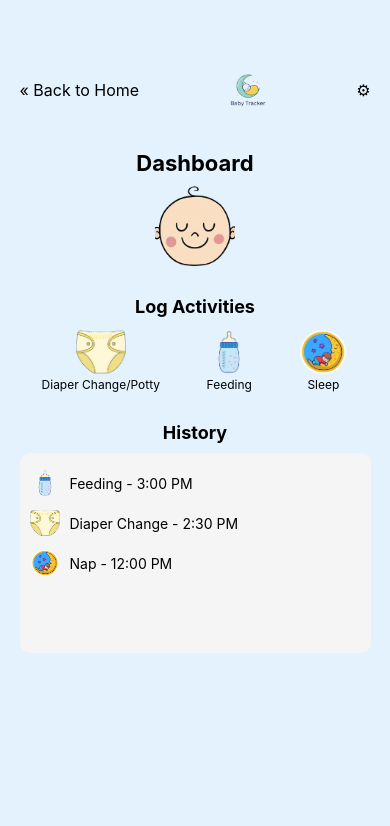
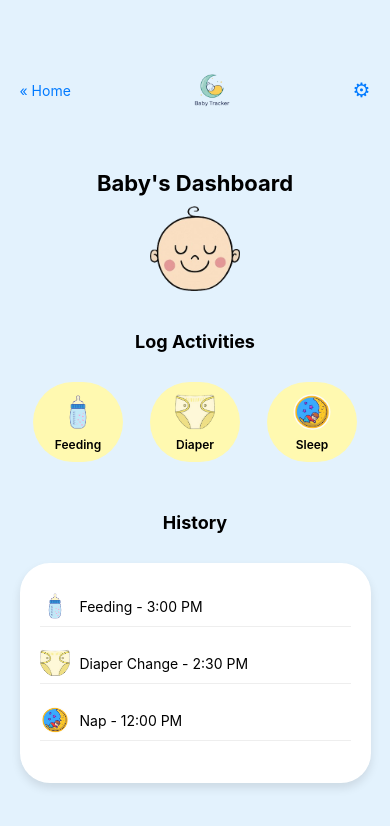
Before and after one commit to ama0917/CSCE-4901.501-Baby-Tracker, a React Native app: screen /ChildDashboard in a window 390 px wide. Shown: the top 826 px of the page. Built offline with nearby package versions, Linux system fonts and the light colour scheme.

Commit message:
Fixed styling on both Child Dashboard and Home Screen

```diff
--- a/screens/ChildDashboard.js
+++ b/screens/ChildDashboard.js
@@ -1,16 +1,18 @@
 import React from 'react';
 import { View, Text, Image, TouchableOpacity, ScrollView, StyleSheet } from 'react-native';
-import { useNavigation } from '@react-navigation/native';
+import { useNavigation, useRoute } from '@react-navigation/native';
 
 export default function ChildDashboard() {
   const navigation = useNavigation();
+  const route = useRoute();
+  const { name } = route.params || { name: "Baby"}; // Just incase there isnt a name issued
 
   return (
     <View style={styles.container}>
       {/* Header Section */}
       <View style={styles.header}>
         <TouchableOpacity onPress={() => navigation.navigate('Home')}>
-          <Text style={styles.backButton}>« Back to Home</Text>
+          <Text style={styles.backButton}>« Home</Text>
         </TouchableOpacity>
         <Image source={require('../assets/logo.png')} style={styles.logo} />
         <TouchableOpacity>
@@ -19,19 +21,19 @@ export default function ChildDashboard() {
       </View>
 
       {/* Baby Name and Profile */}
-      <Text style={styles.title}>Dashboard</Text>
+      <Text style={styles.title}>{name}'s Dashboard</Text>
       <Image source={require('../assets/happy-baby.png')} style={styles.profileImage} />
 
       {/* Log Activities */}
       <Text style={styles.sectionTitle}>Log Activities</Text>
       <View style={styles.activitiesContainer}>
         <TouchableOpacity style={styles.activityButton}>
-          <Image source={require('../assets/diaper.png')} style={styles.activityIcon} />
-          <Text style={styles.activityText}>Diaper Change/Potty</Text>
+          <Image source={require('../assets/bottle.png')} style={styles.activityIcon} />
+          <Text style={styles.activityText}>Feeding</Text>
         </TouchableOpacity>
         <TouchableOpacity style={styles.activityButton}>
-          <Image source={require('../assets/bottle.png')} style={styles.activityIcon} />
-          <Text style={styles.activityText}>Feeding</Text>
+          <Image source={require('../assets/diaper.png')} style={styles.activityIcon} />
+          <Text style={styles.activityText}>Diaper</Text>
         </TouchableOpacity>
         <TouchableOpacity style={styles.activityButton}>
           <Image source={require('../assets/sleep.png')} style={styles.activityIcon} />
@@ -39,7 +41,7 @@ export default function ChildDashboard() {
         </TouchableOpacity>
       </View>
 
-      {/* History Section with Scroll */}
+      {/* History Section with Scroll, Information is for testing the look  */}
       <Text style={styles.sectionTitle}>History</Text>
       <ScrollView style={styles.historyContainer}>
         <View style={styles.historyItem}>
@@ -65,20 +67,22 @@ const styles = StyleSheet.create({
     backgroundColor: '#E3F2FD',
     alignItems: 'center',
     paddingTop: 40,
+    paddingBottom: 40.
   },
   header: {
     flexDirection: 'row',
     justifyContent: 'space-between',
     width: '90%',
     alignItems: 'center',
+    marginBottom: 20,
   },
   backButton: {
-    fontSize: 16,
-    color: '#000',
+    fontSize: 14,
+    color: '#007AFF',
   },
   settings: {
-    fontSize: 16,
-    color: '#000',
+    fontSize: 20,
+    color: '#007AFF',
   },
   babyIcon: {
     width: 40,
@@ -90,44 +94,60 @@ const styles = StyleSheet.create({
     marginTop: 10,
   },
   profileImage: {
-    width: 80,
-    height: 80,
+    width: 90,
+    height: 85,
     marginVertical: 10,
   },
   sectionTitle: {
     fontSize: 18,
     fontWeight: 'bold',
-    marginTop: 20,
+    marginTop: 30,
+    marginBottom: 10,
   },
   activitiesContainer: {
     flexDirection: 'row',
     justifyContent: 'space-around',
     width: '90%',
-    marginVertical: 10,
+    marginVertical: 20,
   },
   activityButton: {
     alignItems: 'center',
+    backgroundColor: '#FFF9B0',
+    padding: 10,
+    borderRadius: 60,
+    width: 90,
   },
   activityIcon: {
-    width: 50,
-    height: 50,
+    width: 40,
+    height: 40,
+    marginBottom: 5,
   },
   activityText: {
     fontSize: 12,
     textAlign: 'center',
+    fontWeight: '600',
   },
   historyContainer: {
     width: '90%',
-    maxHeight: 200,
-    borderRadius: 10,
-    backgroundColor: '#F5F5F5',
-    padding: 10,
-    marginVertical: 10,
+    maxHeight: 220,
+    borderRadius: 30,
+    backgroundColor: '#FFF',
+    paddingVertical: 15,
+    paddingHorizontal: 20,
+    marginVertical: 20,
+    elevation: 5,
+    shadowColor: '#000',
+    shadowOpacity: 0.1,
+    shadowRadius: 10,
+    shadowOffset: { width: 0, height: 5 },
   },
   historyItem: {
     flexDirection: 'row',
     alignItems: 'center',
-    marginVertical: 5,
+    marginVertical: 8,
+    paddingVertical: 5,
+    borderBottomWidth: 1,
+    borderBottomColor: '#EEE',
   },
   historyIcon: {
     width: 30,
@@ -138,7 +158,7 @@ const styles = StyleSheet.create({
     fontSize: 14,
   },
   logo: {
-    width: 100,
+    width:100,
     height: 100,
     resizeMode: 'contain',
    },
--- a/screens/HomeScreen.js
+++ b/screens/HomeScreen.js
@@ -26,7 +26,7 @@ const HomeScreen = () => {
         <View style={styles.profileList}>
           {profiles.map((name, index) => (
             <TouchableOpacity key={index} style={styles.profileBubble}
-            onPress={() => navigation.navigate('ChildDashboard')}>
+            onPress={() => navigation.navigate('ChildDashboard',{ name })}>
               <Text style={styles.avatar}>👶</Text>
               <Text style={styles.profileText}>{name}</Text>
             </TouchableOpacity>
```
